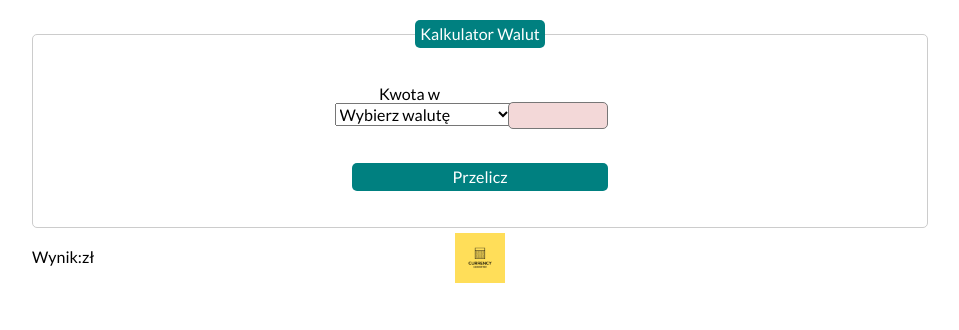
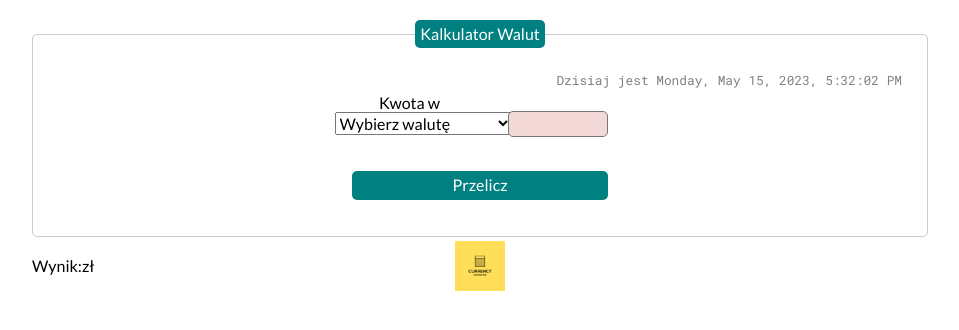
Before and after one commit to Mateusz-95/currency-converter-react, a React (Create React App) app: page / in a window 1280 px wide. Shown: the top 330 px of the page, without its empty margins (160-1119 px from the left). Built offline with nearby package versions, Linux system fonts and the light colour scheme.

Commit message:
timer added

```diff
--- a/public/index.html
+++ b/public/index.html
@@ -22,6 +22,10 @@
       Learn how to configure a non-root public URL by running `npm run build`.
     -->
   <title>currency-converter</title>
+  <link rel="preconnect" href="https://fonts.googleapis.com">
+  <link rel="preconnect" href="https://fonts.gstatic.com" crossorigin>
+  <link href="https://fonts.googleapis.com/css2?family=Lato:wght@400;700&family=Roboto+Mono:wght@200;400&display=swap"
+    rel="stylesheet">
   <meta property="og:image" content="%PUBLIC_URL%/share.png">
   <link rel="icon" href="%PUBLIC_URL%/favicon.ico">
   <link rel="preconnect" href="https://fonts.googleapis.com">
--- a/src/App.js
+++ b/src/App.js
@@ -1,4 +1,4 @@
-import React, { useState } from "react";
+import React, { useEffect, useState } from "react";
 import Container from "./Container";
 import Form from "./Form";
 import Result from "./Result";
@@ -7,8 +7,33 @@ function App() {
   const [amount, setAmount] = useState("");
   const [currency, setCurrency] = useState("");
   const [result, setResult] = useState("");
+  const [clock, setClock] = useState("");
+
 
   const calculateResult = (amount, currency) => currency === "" ? "" : setResult((amount * currency).toFixed(2));
+
+  const createFullDate = () => {
+    const actualDate = new Date();
+    setClock(`${actualDate.toLocaleDateString(
+      undefined,
+      {
+        month: "long", weekday: "long", day: "numeric", year: "numeric"
+      })}, ${actualDate.toLocaleTimeString()}`);
+  };
+
+  useEffect(() => {
+    const intervalId = setInterval(() => {
+      createFullDate();
+    }, 1000);
+    return () => {
+      clearInterval(intervalId);
+    };
+  }, [clock]);
+
+  useEffect(() => {
+    createFullDate()
+  }, []);
+
 
   return (
     <Container>
@@ -18,6 +43,7 @@ function App() {
         setAmount={setAmount}
         setCurrency={setCurrency}
         calculateResult={calculateResult}
+        clock={clock}
       />
       <Result
         result={result}
--- a/src/Form/index.js
+++ b/src/Form/index.js
@@ -1,6 +1,6 @@
 import "./style.css";
 
-const Form = ({ amount, setAmount, currency, setCurrency, calculateResult }) => {
+const Form = ({ amount, setAmount, currency, setCurrency, calculateResult, clock }) => {
 
   const options = [
     {
@@ -35,7 +35,10 @@ const Form = ({ amount, setAmount, currency, setCurrency, calculateResult }) =>
         <legend className="form__legend">
           Kalkulator Walut
         </legend>
-        <p>
+        <div>
+          <div className="form__clockContainer">
+            <span className="form__clock">Dzisiaj jest {clock}</span>
+          </div>
           <label>
             <span className="form__labelText">
               Kwota w <select
@@ -63,7 +66,7 @@ const Form = ({ amount, setAmount, currency, setCurrency, calculateResult }) =>
               onChange={({ target }) => setAmount(target.value)}
             />
           </label>
-        </p>
+        </div>
         <p>
           <button className="form__button">Przelicz</button>
         </p>
--- a/src/Form/style.css
+++ b/src/Form/style.css
@@ -55,3 +55,16 @@
   border-radius: 5px;
   padding: 5px;
 }
+
+.form__clockContainer {
+  display: flex;
+  flex-direction: row-reverse;
+}
+
+.form__clock {
+  margin: 5px;
+  font-family: 'Lato', sans-serif;
+  font-family: 'Roboto Mono', monospace;
+  color: #7d8185;
+  font-size: 80%;
+}
```
